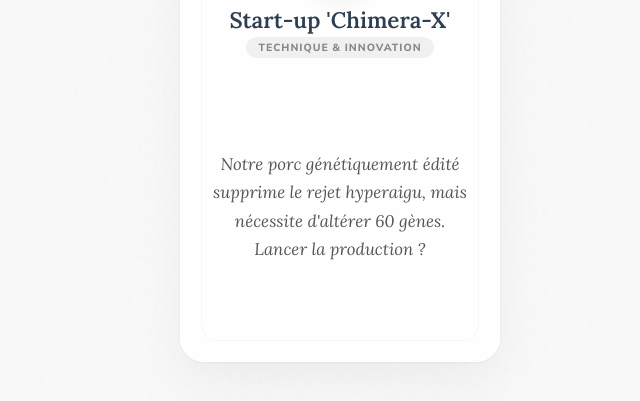
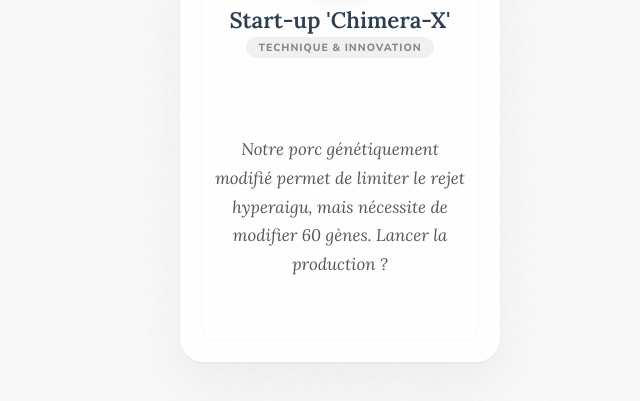
Before and after one commit to cadmoral/RTC211-Xeno, a plain HTML site: page xenogame.html in a window 1280 px wide. Shown: the part 288-689 px from the top of the page, without its empty margins (300-940 px from the left). Drawn offline with Linux system fonts and the light colour scheme.

Commit message:
Last change game

```diff
--- a/xenogame.html
+++ b/xenogame.html
@@ -319,7 +319,7 @@
                 actor: "Start-up 'Chimera-X'",
                 icon: "🧬",
                 cat: "Technique & Innovation",
-                text: "Notre porc génétiquement édité supprime le rejet hyperaigu, mais nécessite d'altérer 60 gènes. Lancer la production ?",
+                text: "Notre porc génétiquement modifié permet de limiter le rejet hyperaigu, mais nécessite de modifier 60 gènes. Lancer la production ?",
                 left: "Trop risqué",
                 right: "Autoriser",
                 statsL: {sante: 10, ethique: 10, budget: -10, opinion: 0},
@@ -331,7 +331,7 @@
                 actor: "Autorités Religieuses",
                 icon: "🕌",
                 cat: "Culture & Croyance",
-                text: "Le porc est impur pour de nombreux croyants. Si la xénogreffe devient la norme, quid de la liberté de culte ?",
+                text: "Le porc est impur pour de nombreux croyants. Si la xénogreffe devient une norme clinique, qu'en est-il de la liberté de culte ?",
                 left: "Alternative obligatoire",
                 right: "Laïcité médicale",
                 statsL: {sante: 0, ethique: 10, budget: -20, opinion: 10},
@@ -343,7 +343,7 @@
                 actor: "Assurance Maladie",
                 icon: "📉",
                 cat: "Économie",
-                text: "Une greffe coûte 80k€. Une vie de dialyse coûte 1M€. Rendons la xénogreffe obligatoire avant toute dialyse chronique.",
+                text: "Une greffe coûte 80k€. Une vie de dialyse coûte 1M€. Rendons la xénogreffe obligatoire et prioritaire sur la dialyse pour les patients en insuffisance rénale chronique",
                 left: "Libre choix",
                 right: "Logique comptable",
                 statsL: {sante: 0, budget: -30, ethique: 10, opinion: 10},
@@ -367,7 +367,7 @@
                 actor: "Institut Pasteur",
                 icon: "🦠",
                 cat: "Risque Sanitaire",
-                text: "Soupçon de réactivation d'un rétrovirus porcin (PERV-C) chez un greffé. Faut-il abattre le cheptel source ?",
+                text: "Soupçon de réactivation d'un rétrovirus porcin (CMV) chez un greffé. Faut-il abattre le cheptel source ?",
                 left: "Abattage préventif",
                 right: "Attendre preuves",
                 statsL: {sante: 20, ethique: -20, budget: -30, opinion: -10},
```
